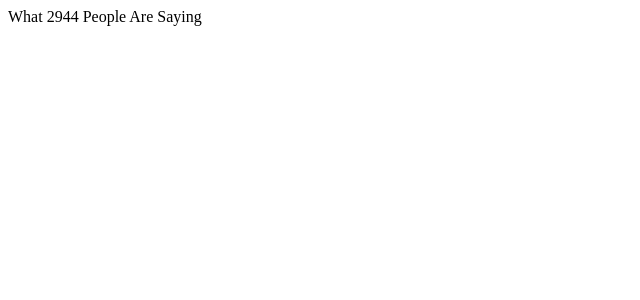
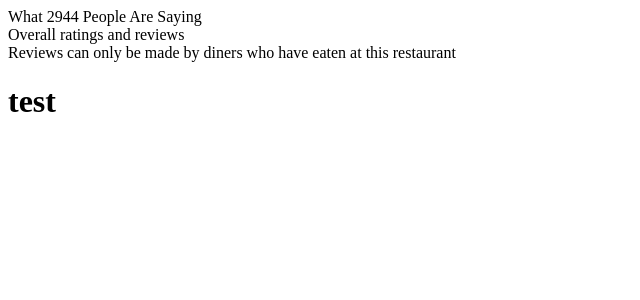
Before and after one commit to table-for-five/reviews, a React app: page / in a window 1280 px wide. Shown: the top 300 px of the page, without its empty margins (0-640 px from the left). Built offline with nearby package versions, Linux system fonts and the light colour scheme; the HTML template or start-up script is replaced by a standard one.

Commit message:
Create ratings overview component

```diff
--- a/Client/src/components/App.jsx
+++ b/Client/src/components/App.jsx
@@ -2,13 +2,38 @@ import React from 'react';
 import ReactDOM from 'react-dom';
 
 class App extends React.Component {
+    constructor(props) {
+        super(props)
+        this.state = {
+
+        }
+    }
     render() {
       return (
         <div>
-          <div className="header">What 2944 People Are Saying</div>
-
+         < Overview />
         </div>
       );
     }
 }
+
+
+class Overview extends React.Component {
+    render () {
+      return (
+        <div className="ratingscontainer">
+            <div className="header">What 2944 People Are Saying</div>
+            <div className="flex">
+              <div className="firstBox">
+                <div className="description">Overall ratings and reviews</div>
+                <div className="disclosure">Reviews can only be made by diners who have eaten at this restaurant</div>
+              </div>
+              <div className="secondBox">
+              <h1>test</h1>
+              </div>
+            </div>
+          </div>
+      )
+    }
+}
 export default App;
```
Also changed, not shown: public/dist/style.css.
